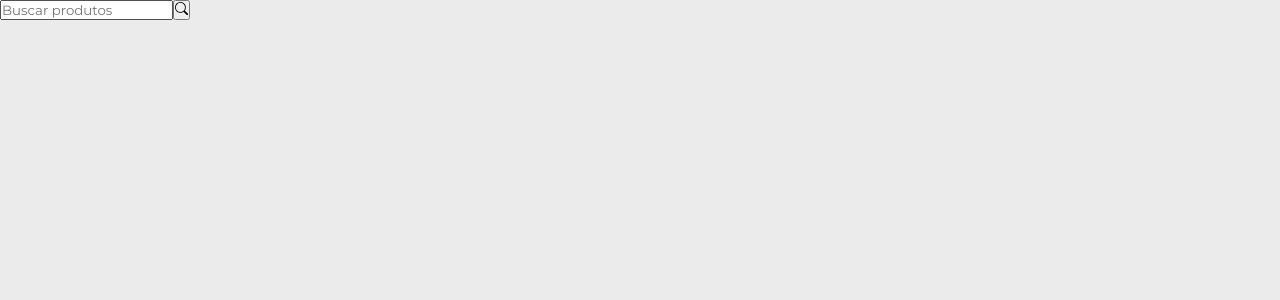
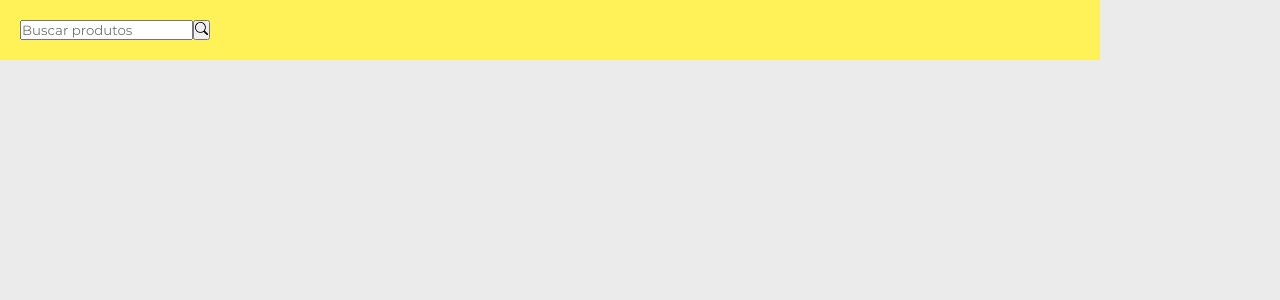
Before and after one commit to Dhyigo/carrinho-de-compras-do-mercado-livre, a React (Vite) app: page / in a window 1280 px wide. Shown: the top 300 px of the page. Built offline with nearby package versions, Linux system fonts and the light colour scheme.

Commit message:
Estilizando a Header

```diff
--- a/src/components/Header/index.tsx
+++ b/src/components/Header/index.tsx
@@ -1,5 +1,5 @@
 import { SearchBar } from '../SearchBar';
-
+import './style.css';
 export const Header = () => {
   return (
     <header className="header">
--- /dev/null
+++ b/src/components/Header/style.css
@@ -0,0 +1,11 @@
+.header {
+  background-color: var(--color-primary);
+  position: fixed;
+}
+
+.header > div {
+  display: flex;
+  justify-content: space-between;
+  align-items: center;
+  padding: 20px;
+}
```
